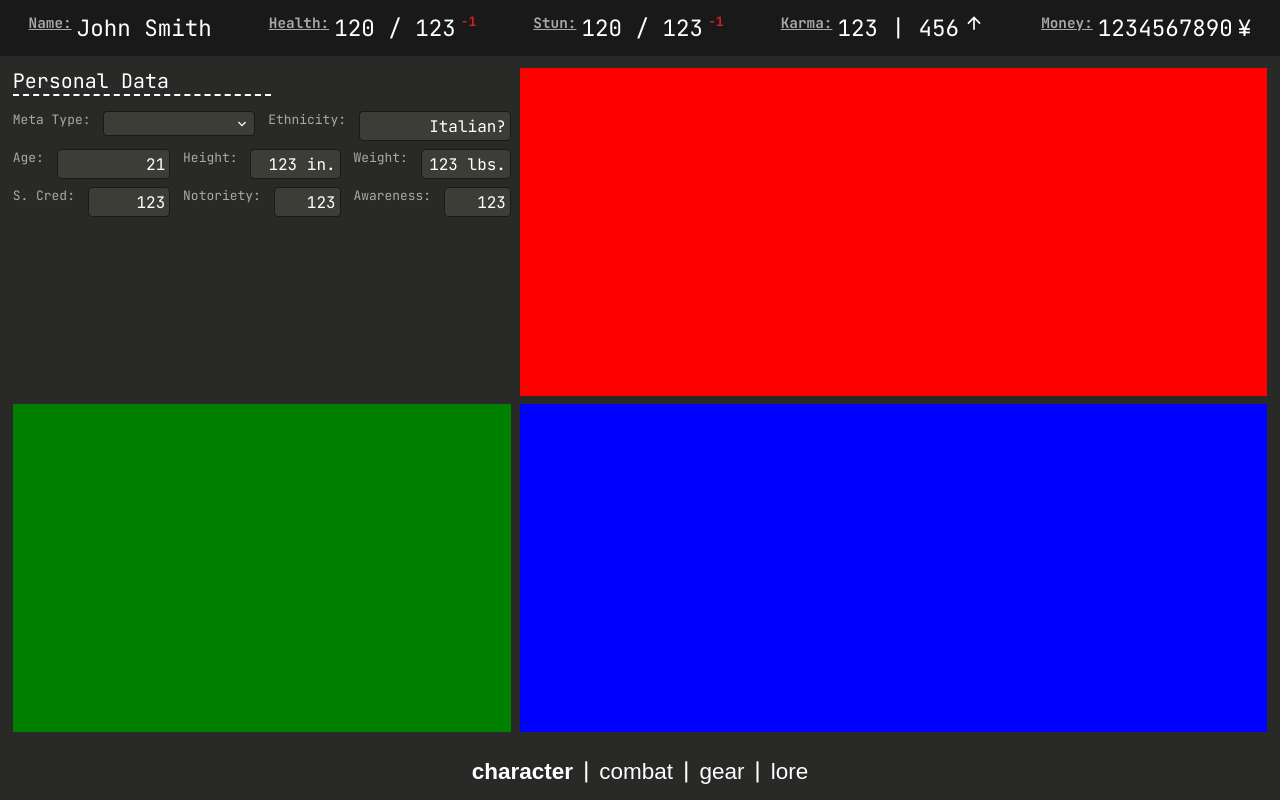
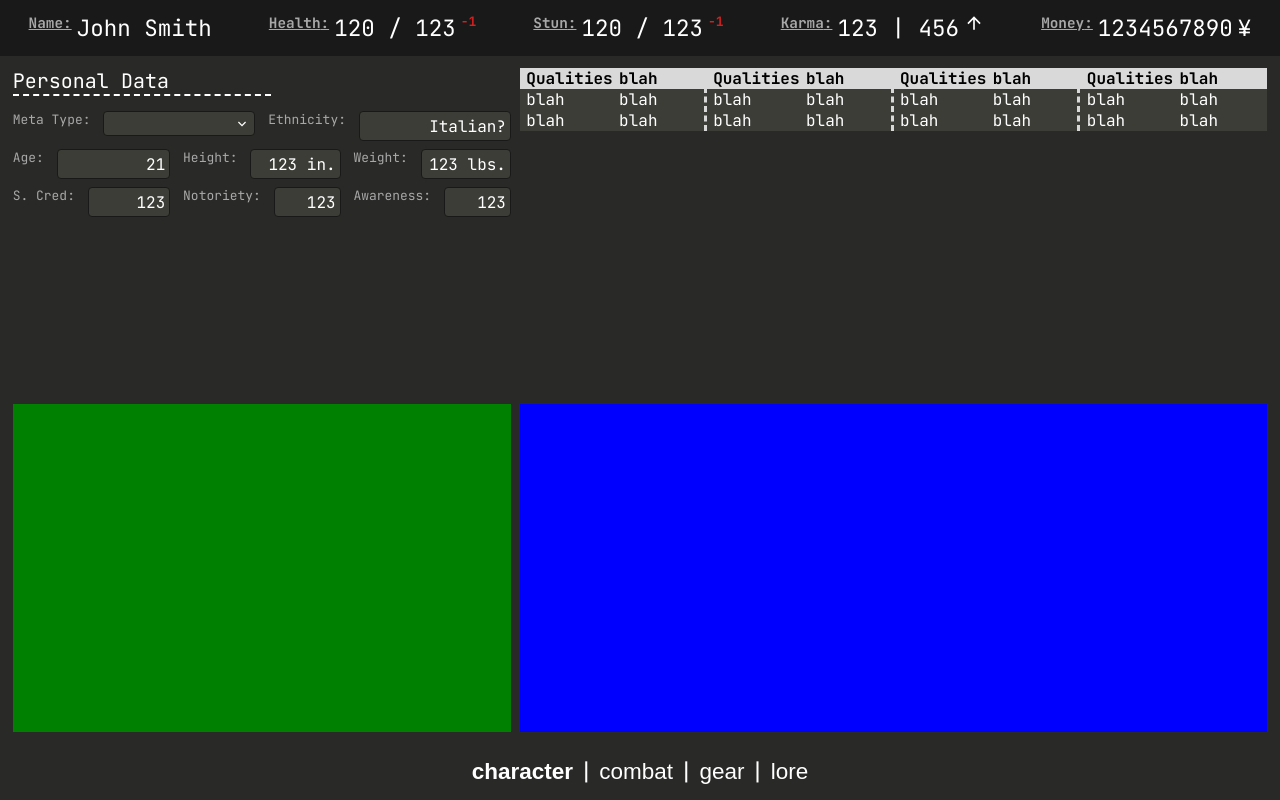
Before and after one commit to roclame12/ShadowSheet, a React (Vite) app: page / in a window 1280 px wide. Built offline with nearby package versions, Linux system fonts and the light colour scheme.

Commit message:
Final commit for this PR as it's clear that I was a bit overzealous on making one big PR instead of breaking down the issues of making the CharacterPage

```diff
--- a/src/CSS/components/Table.css
+++ b/src/CSS/components/Table.css
@@ -49,6 +49,4 @@
 }
 
 
-.row-child {
-    margin-left: .5vw;
-}
+.row-child { margin-left: .5vw; }
--- a/src/CSS/pages/CharacterPage.module.css
+++ b/src/CSS/pages/CharacterPage.module.css
@@ -93,7 +93,6 @@
 
 #qualities {
     grid-area: qualities;
-    background-color: red;
 }
 
 #attributes {
--- a/src/components/Table.tsx
+++ b/src/components/Table.tsx
@@ -16,7 +16,7 @@ export interface TableProps {
  *
  * @param children the child elements of the row
  */
-export function Row({ children }: {children: ReactElement[]}): ReactElement {
+function Row({ children }: {children: ReactElement[] | ReactElement}): ReactElement {
     return (
         <div className="table-row" role="row">
             {children.map(item => ( /* Wrap everything in a div so it'll display correctly */
@@ -30,7 +30,7 @@ export function Row({ children }: {children: ReactElement[]}): ReactElement {
 
 
 /**
- * A column of the Table. Each Column contains it's own sub-columns that are enforced through a grid.
+ * A column of the Table. Each Column contains its own sub-columns that are enforced through a grid.
  *
  * @param header the header for the column, gives labels for each sub-column of the column
  * @param children the Rows of the table
@@ -89,3 +89,5 @@ export default function Table(props: TableProps) {
         </div>
     )
 }
+
+Table.Row = Row;
--- a/src/pages/CharacterPage.tsx
+++ b/src/pages/CharacterPage.tsx
@@ -1,7 +1,8 @@
 import styles from "../CSS/pages/CharacterPage.module.css"
+import { useState, useRef, ReactNode } from "react";
 import Header from "../components/Header.tsx";
-import { useState, useRef, ReactNode } from "react";
 import DropDown from "../components/DropDown.tsx";
+import Table from "../components/Table.tsx";
 
 
 interface InputBoxProps {
@@ -135,7 +136,40 @@ function PersonalData() {
 function Qualities() {
     return (
         <div id={styles.qualities}>
-
+            <Table header={["Qualities", "blah"]} columns={4} colTemplate={"1fr 2fr"}>
+                <Table.Row>
+                    <div>blah</div>
+                    <div>blah</div>
+                </Table.Row>
+                <Table.Row>
+                    <p>blah</p>
+                    <p>blah</p>
+                </Table.Row>
+                <Table.Row>
+                    <div>blah</div>
+                    <div>blah</div>
+                </Table.Row>
+                <Table.Row>
+                    <p>blah</p>
+                    <p>blah</p>
+                </Table.Row>
+                <Table.Row>
+                    <div>blah</div>
+                    <div>blah</div>
+                </Table.Row>
+                <Table.Row>
+                    <p>blah</p>
+                    <p>blah</p>
+                </Table.Row>
+                <Table.Row>
+                    <div>blah</div>
+                    <div>blah</div>
+                </Table.Row>
+                <Table.Row>
+                    <p>blah</p>
+                    <p>blah</p>
+                </Table.Row>
+            </Table>
         </div>
     )
 }
```
